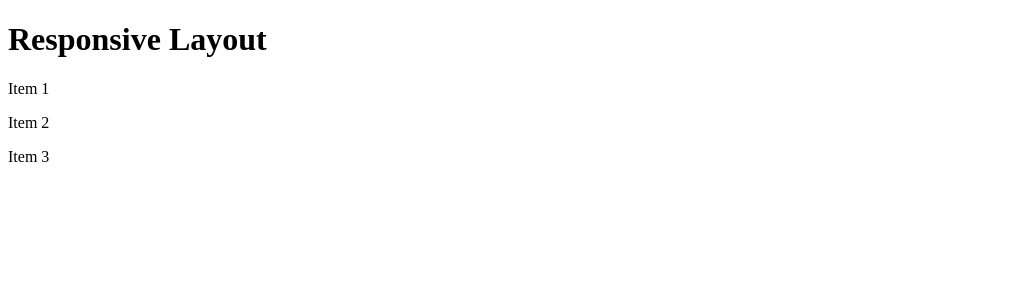
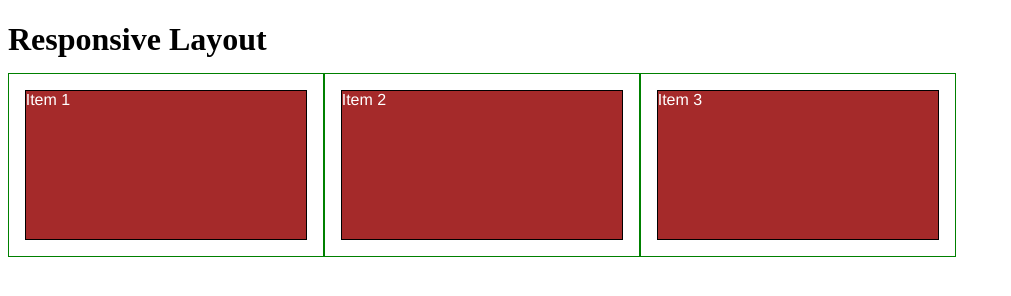
Before and after one commit to GitGarrick/Coursera, a plain HTML site: page JohnsHopkins JUL2021/moduleTwoAssignment/index.html in a window 1280 px wide. Shown: the whole page, without its empty margins (0-1011 px from the left). Drawn offline with Linux system fonts and the light colour scheme.

Commit message:
missing file

```diff
--- a/JohnsHopkins JUL2021/moduleTwoAssignment/index.html
+++ b/JohnsHopkins JUL2021/moduleTwoAssignment/index.html
@@ -4,7 +4,7 @@
     <meta charset="UTF-8">
     <meta http-equiv="X-UA-Compatible" content="IE=edge">
     <meta name="viewport" content="width=device-width, initial-scale=1.0">
-    <link rel="stylesheet" href="JohnsHopkins JUL2021/moduleTwoAssignment/moduleTwo.css">
+    <link rel="stylesheet" href="moduleTwo.css">
     <title>Document</title>
 </head>
 <body>
```
